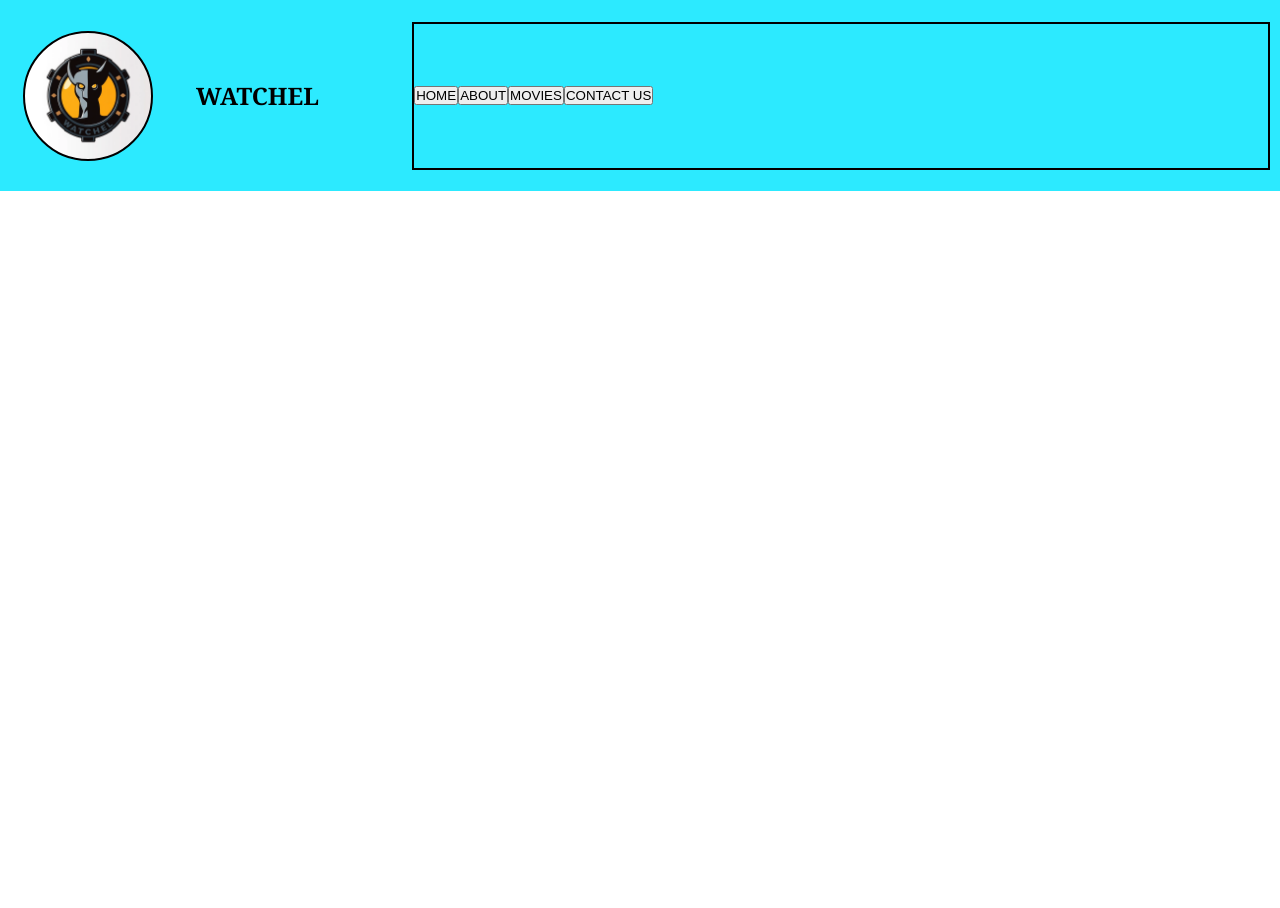
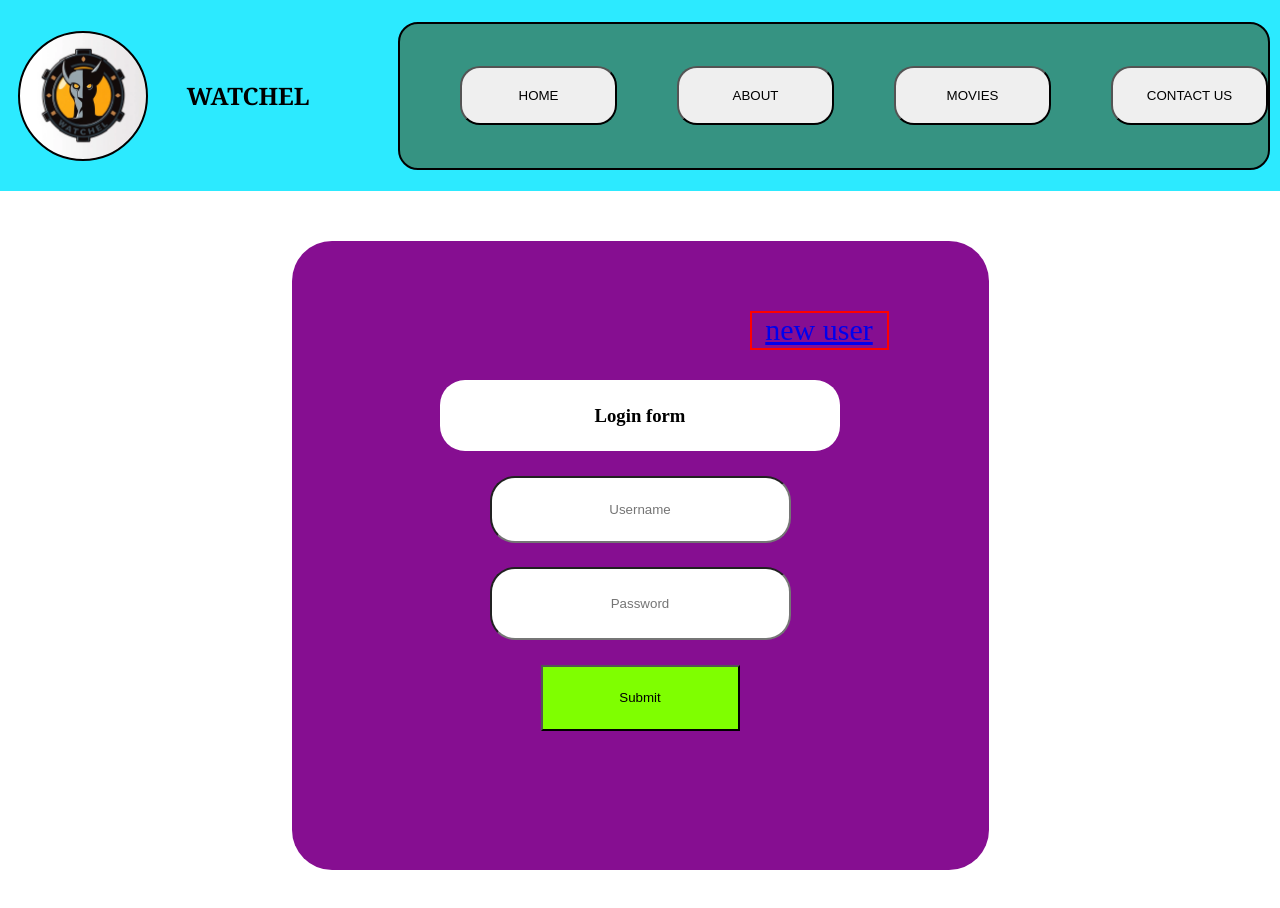
Before and after one commit to Sachin-138522/Moviewatcher, a plain HTML site: page index.html in a window 1280 px wide. Before the commit the page ends 800 px from the top, so only its background shows below. Drawn offline with Linux system fonts and the light colour scheme.

Commit message:
finally I have completed HOME PAGE

```diff
--- a/index.html
+++ b/index.html
@@ -15,14 +15,25 @@
         </div>
         <div id="right_nav">
             <ul>
-                <li><button>HOME</button></li>
-                <li><button>ABOUT</button></li>
-                <li><button>MOVIES</button></li>
-                <li><button>CONTACT US</button></li>
+                <li><button class="btn">HOME</button></li>
+                <li><button class="btn">ABOUT</button></li>
+                <li><button class="btn">MOVIES</button></li>
+                <li><button class="btn">CONTACT US</button></li>
             </ul>
         </div>
     </div>
   </header>
+  <section>
+    <div id="container">
+        <div id="new_user"> <a href="#"> new user</a></div>
+        <div id="login_box">
+            <div id="login_form"><h3>Login form</h3></div>
+            <div id="Username"> <input type="password" name="" id="" placeholder="Username" ></div>
+            <div id="Password"><input type="password" placeholder="Password"></div>
+            <div id="submit"> <button>Submit</button></div>
+        </div>
+    </div>
+  </section>
 
 </body>
 </html>
--- a/style.css
+++ b/style.css
@@ -27,6 +27,8 @@
     border: 2px solid black;
     display: flex;
     align-items: center;
+    background-color: #369382;
+    border-radius: 20px;
 }
 #logo{
     height: 130px;
@@ -54,3 +56,72 @@
 #right_nav ul li {
     list-style-type: none;
 }
+.btn{
+    width: 157px;
+    height: 59px;
+    margin-left: 60px;
+    border-radius: 20px;
+}
+section{
+    display: flex;
+    justify-content: center;
+    align-items: center;
+}
+#container{
+    height: 629px;
+    width: 697px;
+    background-color: #860e91;
+    border-radius: 40px;
+    margin: 50px;
+    display: flex;
+    justify-content: center;
+    align-items: center;
+    position: relative;
+}
+#login_box{
+    height: 400px;
+    width: 400px;
+    /* background-color: green; */
+    display: flex;
+    flex-direction: column;
+    justify-content: space-evenly;
+    align-items: center;
+}
+#login_form {
+    width: 400px;
+    height: 71px;
+    background-color: white;
+    text-align: center;
+    border-radius: 25px;
+    display: flex;
+    align-items: center;
+    justify-content: center;
+}
+#Username input{
+   width: 301px;
+   height: 67px;
+   border-radius: 25px;
+   text-align: center;
+}
+#Password input{
+  height: 73px;
+  width: 301px;
+  border-radius: 25px;
+  text-align: center;
+}
+#submit button{
+    width: 199px;
+    height: 66px;
+    background-color: chartreuse;
+}
+#new_user{
+    width: 139px;
+    height: 39px;
+    position: absolute;
+    top:70px;
+    right: 100px;
+
+    border:2px solid red;
+    text-align: center;
+    font-size: 30px;
+}
```
